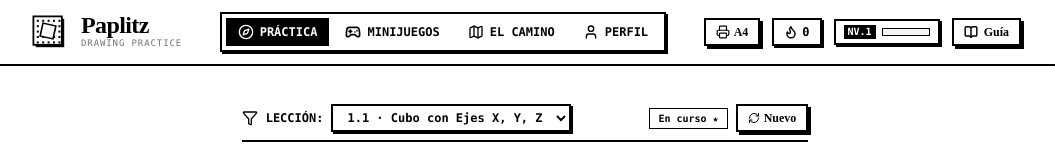
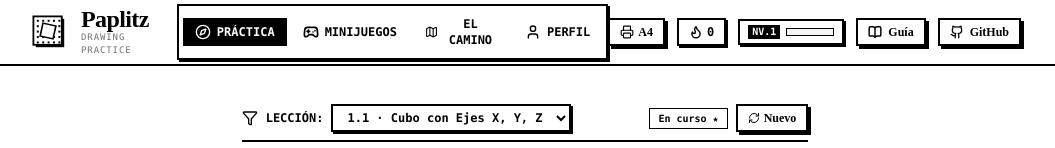
Before and after one commit to lazaro-guerrero-losada/paplitz, a React (Vite) app: page / in a window 1280 px wide. Shown: the top 148 px of the page, without its empty margins (115-1170 px from the left). Built offline with nearby package versions, Linux system fonts and the light colour scheme; the HTML template or start-up script is replaced by a standard one; a web font is replaced by a local one.

Commit message:
feat: add GitHub button in top header and profile view to link back to repository

```diff
--- a/src/App.tsx
+++ b/src/App.tsx
@@ -13,6 +13,15 @@ import { calculatePlayerLevel } from './lib/levelSystem';
 import { SenseiCubo } from './components/avatar/SenseiCubo';
 import { AvatarMood } from './lib/avatarTypes';
 import { Flame, Printer, Compass, Map, User, RefreshCw, Filter, PenTool, Gamepad2, BookOpen } from 'lucide-react';
+
+function GithubIcon({ className = 'w-3.5 h-3.5' }: { className?: string }) {
+  return (
+    <svg className={className} viewBox="0 0 24 24" fill="none" stroke="currentColor" strokeWidth="2.2" strokeLinecap="round" strokeLinejoin="round">
+      <path d="M15 22v-4a4.8 4.8 0 0 0-1-3.5c3 0 6-2 6-5.5.08-1.25-.27-2.48-1-3.5.28-1.15.28-2.35 0-3.5 0 0-1 0-3 1.5-2.64-.5-5.36-.5-8 0C6 2 5 2 5 2c-.3 1.15-.3 2.35 0 3.5A5.403 5.403 0 0 0 4 9c0 3.5 3 5.5 6 5.5-.39.49-.68 1.05-.85 1.65-.17.6-.22 1.23-.15 1.85v4" />
+      <path d="M9 18c-4.51 2-5-2-7-2" />
+    </svg>
+  );
+}
 
 export function App() {
   // Pestañas principales: 'practice' (Home / Práctica Rápida), 'path' (El Camino), 'minigames' (Minijuegos), 'profile' (Perfil)
@@ -377,6 +386,18 @@ export function App() {
               <BookOpen className="w-3.5 h-3.5 stroke-[2.5]" />
               <span className="hidden sm:inline">Guía</span>
             </button>
+
+            {/* Enlace al repositorio de GitHub */}
+            <a
+              href="https://github.com/lazaro-guerrero-losada/paplitz"
+              target="_blank"
+              rel="noopener noreferrer"
+              className="btn-ink-outline px-2.5 py-1 text-xs flex items-center gap-1.5 font-mono font-bold shadow-[2px_2px_0px_#000000] hover:bg-black hover:text-white transition-colors"
+              title="Ver código abierto en GitHub"
+            >
+              <GithubIcon className="w-3.5 h-3.5" />
+              <span className="hidden md:inline">GitHub</span>
+            </a>
           </div>
         </div>
       </header>
@@ -484,6 +505,7 @@ export function App() {
                 onValidate={handleValidate}
                 onNextCube={() => handleNewPracticeCube()}
                 onDrawingStateChange={setIsUserDrawing}
+                activeLesson={activeNode}
               />
             </div>
 
--- a/src/components/ProfileView.tsx
+++ b/src/components/ProfileView.tsx
@@ -1,10 +1,19 @@
 import React, { useState } from 'react';
-import { Flame, Trophy, RotateCcw, Award, CheckCircle, BarChart2, BookOpen, Unlock, Lock, Sparkles, ShoppingBag } from 'lucide-react';
+import { Flame, Trophy, RotateCcw, Award, CheckCircle, BarChart2, BookOpen, Unlock, Lock, Sparkles, ShoppingBag, ExternalLink } from 'lucide-react';
 import { calculatePlayerLevel } from '../lib/levelSystem';
 import { DEFAULT_COSMETICS } from '../lib/avatarTypes';
 import { Avatar } from '@bible-strong/avatar-react';
 import type { AvatarDefinition } from '@bible-strong/avatar-core';
 import cubeeDefinitionRaw from '../lib/cubee.avatar.json';
+
+function GithubIcon({ className = 'w-4 h-4' }: { className?: string }) {
+  return (
+    <svg className={className} viewBox="0 0 24 24" fill="none" stroke="currentColor" strokeWidth="2.2" strokeLinecap="round" strokeLinejoin="round">
+      <path d="M15 22v-4a4.8 4.8 0 0 0-1-3.5c3 0 6-2 6-5.5.08-1.25-.27-2.48-1-3.5.28-1.15.28-2.35 0-3.5 0 0-1 0-3 1.5-2.64-.5-5.36-.5-8 0C6 2 5 2 5 2c-.3 1.15-.3 2.35 0 3.5A5.403 5.403 0 0 0 4 9c0 3.5 3 5.5 6 5.5-.39.49-.68 1.05-.85 1.65-.17.6-.22 1.23-.15 1.85v4" />
+      <path d="M9 18c-4.51 2-5-2-7-2" />
+    </svg>
+  );
+}
 
 const cubeeDefinition = cubeeDefinitionRaw as unknown as AvatarDefinition;
 
@@ -288,6 +297,39 @@ export const ProfileView: React.FC<ProfileViewProps> = ({
         </div>
       </div>
 
+      {/* TARJETA CÓDIGO ABIERTO / GITHUB */}
+      <div className="border-2 border-black p-5 mb-8 bg-neutral-50 shadow-[3px_3px_0px_#000000]">
+        <div className="flex flex-col sm:flex-row sm:items-center justify-between gap-4">
+          <div className="flex items-start gap-3">
+            <div className="w-10 h-10 border-2 border-black bg-black text-white flex items-center justify-center shrink-0 shadow-[2px_2px_0px_#000000]">
+              <GithubIcon className="w-5 h-5" />
+            </div>
+            <div>
+              <div className="flex items-center gap-2">
+                <h3 className="font-display font-bold text-base">Proyecto Open Source</h3>
+                <span className="text-[10px] font-mono uppercase bg-black text-white px-1.5 py-0.2 font-bold">
+                  MIT LICENSE
+                </span>
+              </div>
+              <p className="text-xs text-neutral-600 font-sans mt-1">
+                Paplitz es un software libre y gratuito. Puedes explorar el código, reportar sugerencias o descargar los ejecutables de escritorio y Android en GitHub.
+              </p>
+            </div>
+          </div>
+
+          <a
+            href="https://github.com/lazaro-guerrero-losada/paplitz"
+            target="_blank"
+            rel="noopener noreferrer"
+            className="btn-ink px-4 py-2 text-xs font-mono font-bold flex items-center gap-2 cursor-pointer shrink-0 shadow-[2px_2px_0px_#000000] hover:scale-[1.02] transition-transform"
+          >
+            <GithubIcon className="w-4 h-4" />
+            <span>Ver en GitHub</span>
+            <ExternalLink className="w-3 h-3 opacity-70" />
+          </a>
+        </div>
+      </div>
+
       {/* Zona de peligro: Reiniciar progreso */}
       <div className="border-2 border-dashed border-neutral-400 p-6 flex flex-col sm:flex-row items-center justify-between gap-4">
         <div>
```
